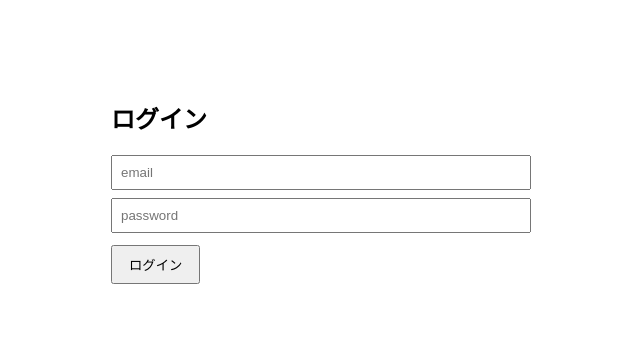
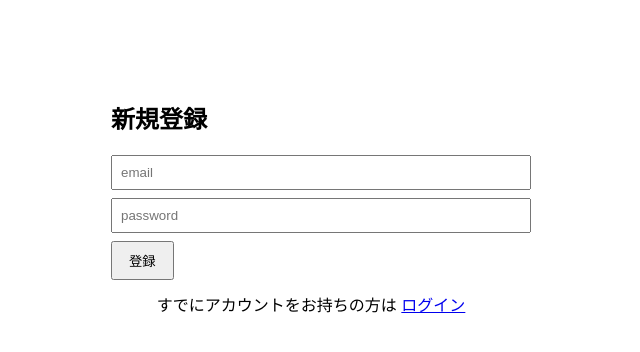
Before and after one commit to masa-46/todo-chat-app, a React (Create React App) app in the folder client/: page /register in a window 1280 px wide. Shown: the top 352 px of the page, without its empty margins (329-969 px from the left). Built offline with nearby package versions, Linux system fonts and the light colour scheme; no server answers.

Commit message:
feat: add Register form and routing

```diff
--- a/client/src/App.js
+++ b/client/src/App.js
@@ -1,18 +1,23 @@
 // client/src/App.js
 import React, { useState } from 'react';
-import { BrowserRouter, Routes, Route, Link } from 'react-router-dom';
+import {
+  BrowserRouter,
+  Routes,
+  Route,
+  Link,
+  Navigate
+} from 'react-router-dom';
 import Chat from './components/Chat';
 import Monitor from './components/Monitor';
+import Register from './components/Register';
 import { apiFetch } from './api';
 
 export default function App() {
   const [loggedIn, setLoggedIn] = useState(false);
-  const [userId, setUserId] = useState(null);
-
-  const [email, setEmail] = useState('');
+  const [userId,   setUserId]   = useState(null);
+  const [email,    setEmail]    = useState('');
   const [password, setPassword] = useState('');
 
-  // 簡易ログイン処理（/auth/login へリクエストを投げる）
   const handleLogin = async (e) => {
     e.preventDefault();
     try {
@@ -21,65 +26,73 @@ export default function App() {
         headers: { 'Content-Type': 'application/json' },
         body: JSON.stringify({ email, password }),
       });
-      if (!res.ok) {
-        alert('ログイン失敗: ' + res.status);
-        return;
-      }
+      if (!res.ok) throw new Error(res.status);
       const body = await res.json();
-      // JWT をデコードして userId を取り出す（payload.sub として返ってくる想定）
       const payload = JSON.parse(atob(body.accessToken.split('.')[1]));
       setUserId(payload.sub);
       setLoggedIn(true);
-    } catch (err) {
-      console.error(err);
-      alert('エラーが発生しました');
+    } catch {
+      alert('ログインに失敗しました');
     }
   };
 
-  if (!loggedIn) {
-    // ログイン前の画面
   return (
-      <div style={{ maxWidth: '400px', margin: '100px auto' }}>
+    <BrowserRouter>
+      {!loggedIn ? (
+        <Routes>
+          {/* 新規登録 */}
+          <Route path="/register" element={<Register />} />
+
+          {/* ログイン */}
+          <Route
+            path="/"
+            element={
+              <div style={{ maxWidth: 400, margin: '100px auto' }}>
                 <h2>ログイン</h2>
                 <form onSubmit={handleLogin}>
-          <div>
                   <input
                     type="email"
                     value={email}
-              onChange={(e) => setEmail(e.target.value)}
+                    onChange={e => setEmail(e.target.value)}
                     placeholder="email"
-              style={{ width: '100%', padding: '8px' }}
+                    required
+                    style={{ width: '100%', padding: 8, marginBottom: 8 }}
                   />
-          </div>
-          <div style={{ marginTop: '8px' }}>
                   <input
                     type="password"
                     value={password}
-              onChange={(e) => setPassword(e.target.value)}
+                    onChange={e => setPassword(e.target.value)}
                     placeholder="password"
-              style={{ width: '100%', padding: '8px' }}
+                    required
+                    style={{ width: '100%', padding: 8, marginBottom: 8 }}
                   />
-          </div>
-          <button type="submit" style={{ marginTop: '12px', padding: '8px 16px' }}>
+                  <button type="submit" style={{ padding: '8px 16px' }}>
                     ログイン
                   </button>
                 </form>
+                <p style={{ textAlign: 'center', marginTop: 12 }}>
+                  はじめての方は <Link to="/register">登録</Link>
+                </p>
               </div>
-    );
             }
+          />
 
-  // ログイン後のルーティング画面
-  return (
-    <BrowserRouter>
-      <nav style={{ margin: '1rem auto', textAlign: 'center' }}>
-        <Link to="/chat" style={{ marginRight: '1rem' }}>チャット</Link>
+          {/* それ以外はログイン画面へリダイレクト */}
+          <Route path="*" element={<Navigate to="/" replace />} />
+        </Routes>
+      ) : (
+        <>
+          <nav style={{ textAlign: 'center', margin: '1rem 0' }}>
+            <Link to="/chat"    style={{ marginRight: '1rem' }}>チャット</Link>
             <Link to="/monitor">ジョブログ</Link>
           </nav>
           <Routes>
-        <Route path="/chat" element={<Chat userId={userId} />} />
+            <Route path="/chat"    element={<Chat    userId={userId} />} />
             <Route path="/monitor" element={<Monitor />} />
-        <Route path="*" element={<Chat userId={userId} />} />
+            <Route path="*"        element={<Navigate to="/chat" replace />} />
           </Routes>
+        </>
+      )}
     </BrowserRouter>
   );
 }
--- /dev/null
+++ b/client/src/components/Register.jsx
@@ -0,0 +1,68 @@
+import React, { useState } from 'react';
+import { useNavigate, Link } from 'react-router-dom';
+import { apiFetch } from '../api';
+
+export default function Register() {
+  const [email, setEmail]       = useState('');
+  const [password, setPassword] = useState('');
+  const [error, setError]       = useState(null);
+  const navigate = useNavigate();
+
+  const handleRegister = async (e) => {
+    e.preventDefault();
+    setError(null);
+    try {
+      const res = await apiFetch('/auth/register', {
+        method: 'POST',
+        headers: { 'Content-Type': 'application/json' },
+        body: JSON.stringify({ email, password }),
+      });
+      if (!res.ok) {
+        const body = await res.json();
+        throw new Error(body.error || res.status);
+      }
+      // 登録成功したらログインページへリダイレクト
+      navigate('/', { replace: true });
+    } catch (err) {
+      setError(err.message);
+    }
+  };
+
+  return (
+    <div style={{ maxWidth: 400, margin: '100px auto' }}>
+      <h2>新規登録</h2>
+      <form onSubmit={handleRegister}>
+        <div>
+          <input
+            type="email"
+            value={email}
+            placeholder="email"
+            required
+            onChange={e => setEmail(e.target.value)}
+            style={{ width:'100%', padding:8, marginBottom:8 }}
+          />
+        </div>
+        <div>
+          <input
+            type="password"
+            value={password}
+            placeholder="password"
+            required
+            onChange={e => setPassword(e.target.value)}
+            style={{ width:'100%', padding:8, marginBottom:8 }}
+          />
+        </div>
+        {error && (
+          <p style={{ color:'red', marginBottom:8 }}>{error}</p>
+        )}
+        <button type="submit" style={{ padding:'8px 16px' }}>
+          登録
+        </button>
+      </form>
+      <p style={{ marginTop:12, textAlign:'center' }}>
+        すでにアカウントをお持ちの方は{' '}
+        <Link to="/">ログイン</Link>
+      </p>
+    </div>
+  );
+}
```
Lines whose indentation alone changed are shown as unchanged.
